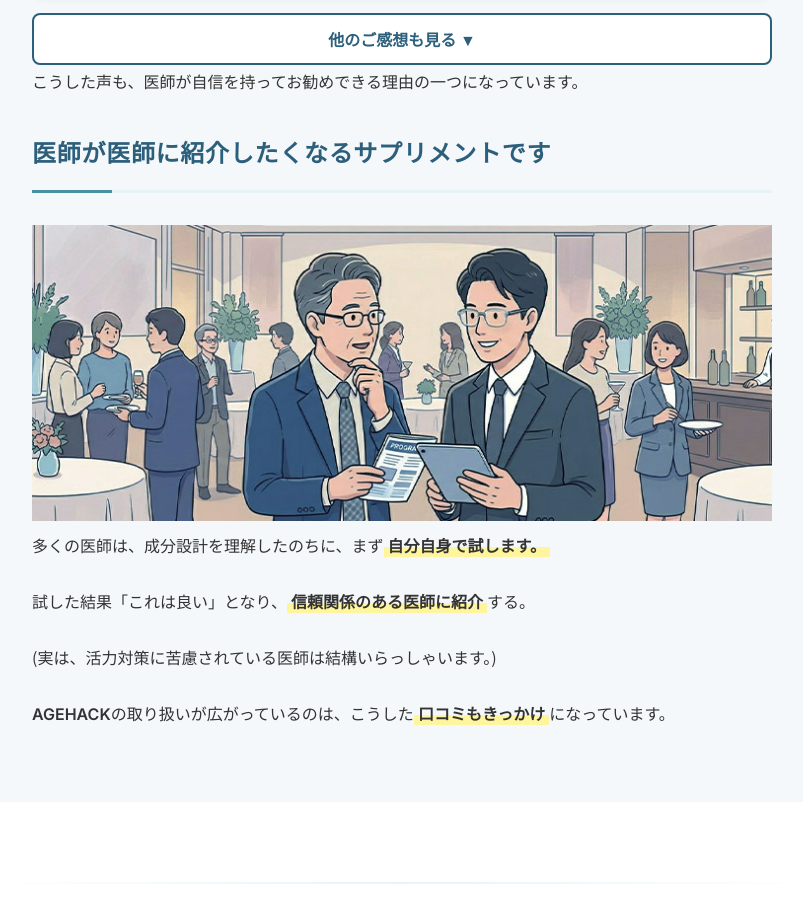
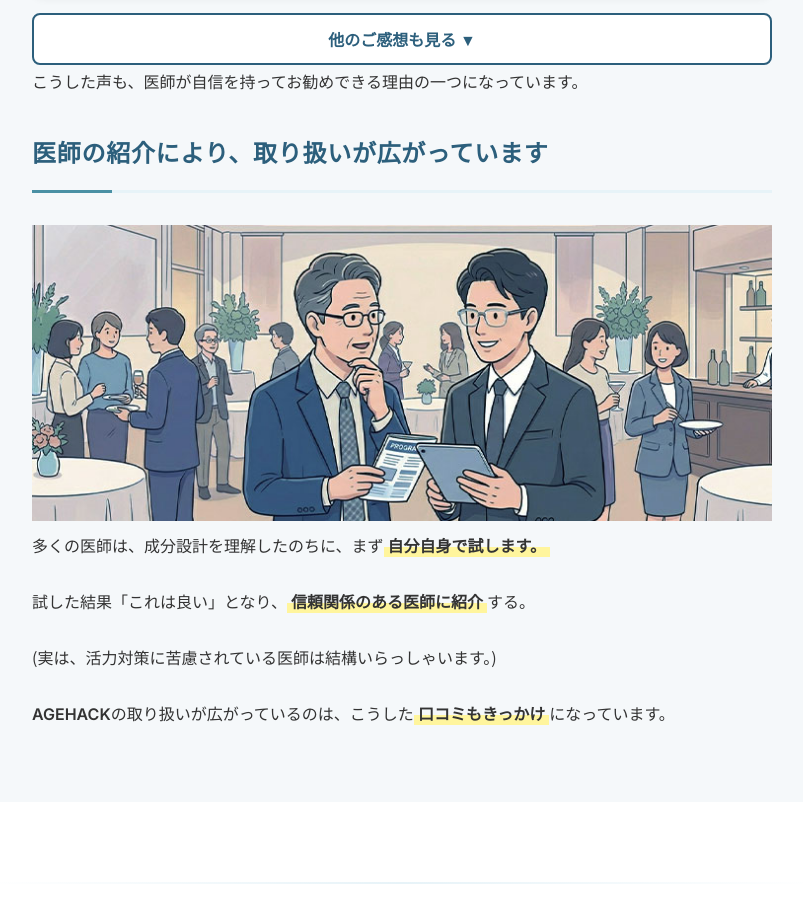
Before and after one commit to nsacty/agehack-form, a plain HTML site: page LP-004_img-added.html in a window 1280 px wide. Shown: the part 9460-10383 px from the top of the page, without its empty margins (238-1041 px from the left). Drawn offline with Linux system fonts and the light colour scheme.

Commit message:
Add files via upload

```diff
--- a/LP-004_img-added.html
+++ b/LP-004_img-added.html
@@ -919,7 +919,7 @@
 
 
             <!-- 医師間の紹介 -->
-            <h3 class="section-subtitle">医師が医師に紹介したくなるサプリメントです</h3>
+            <h3 class="section-subtitle">医師の紹介により、取り扱いが広がっています</h3>
 
             <div class="illustration-placeholder" style="padding: 0; margin: 8px 0;">
             <img src="./img/gakkai.jpg">
```
